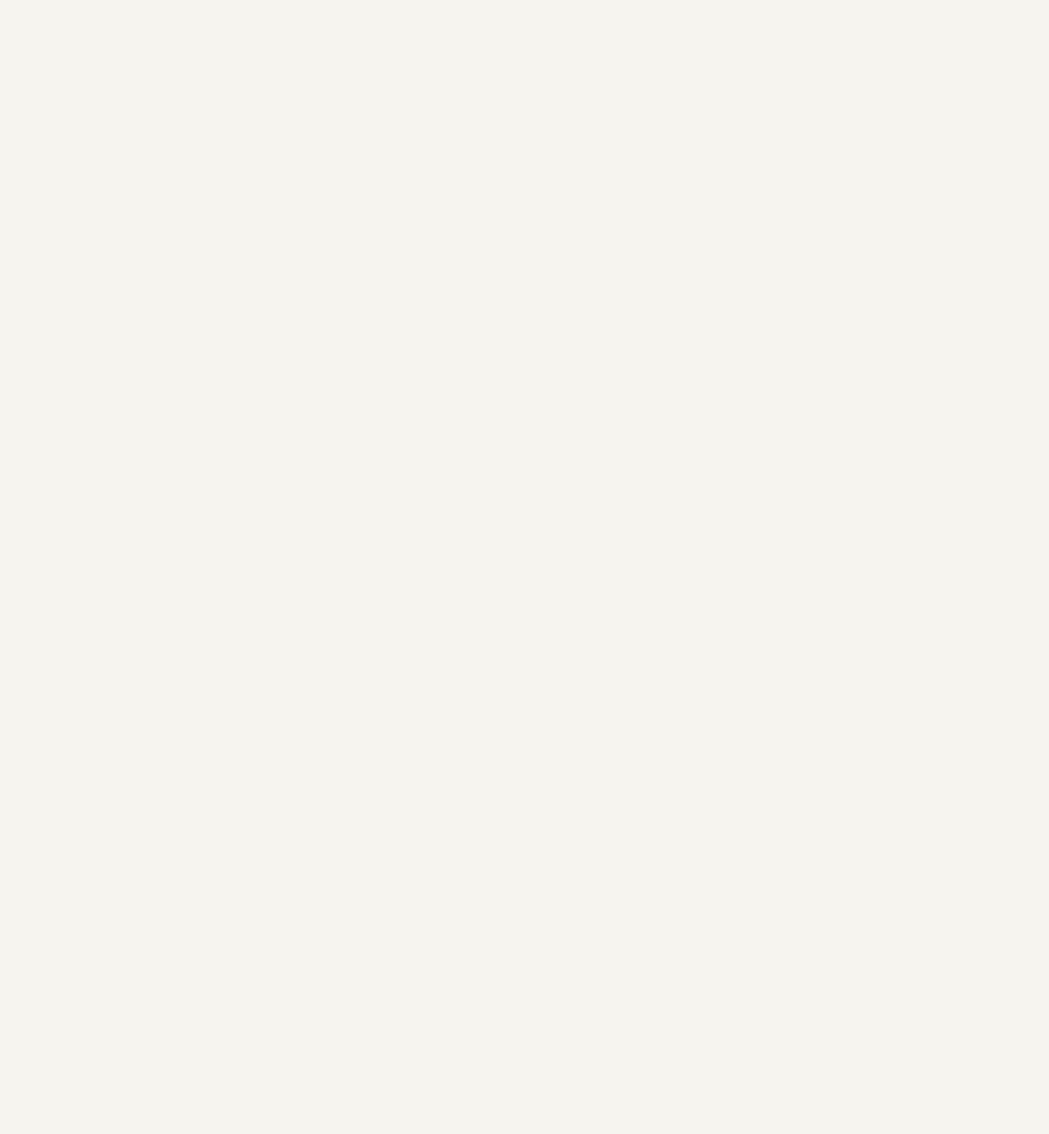
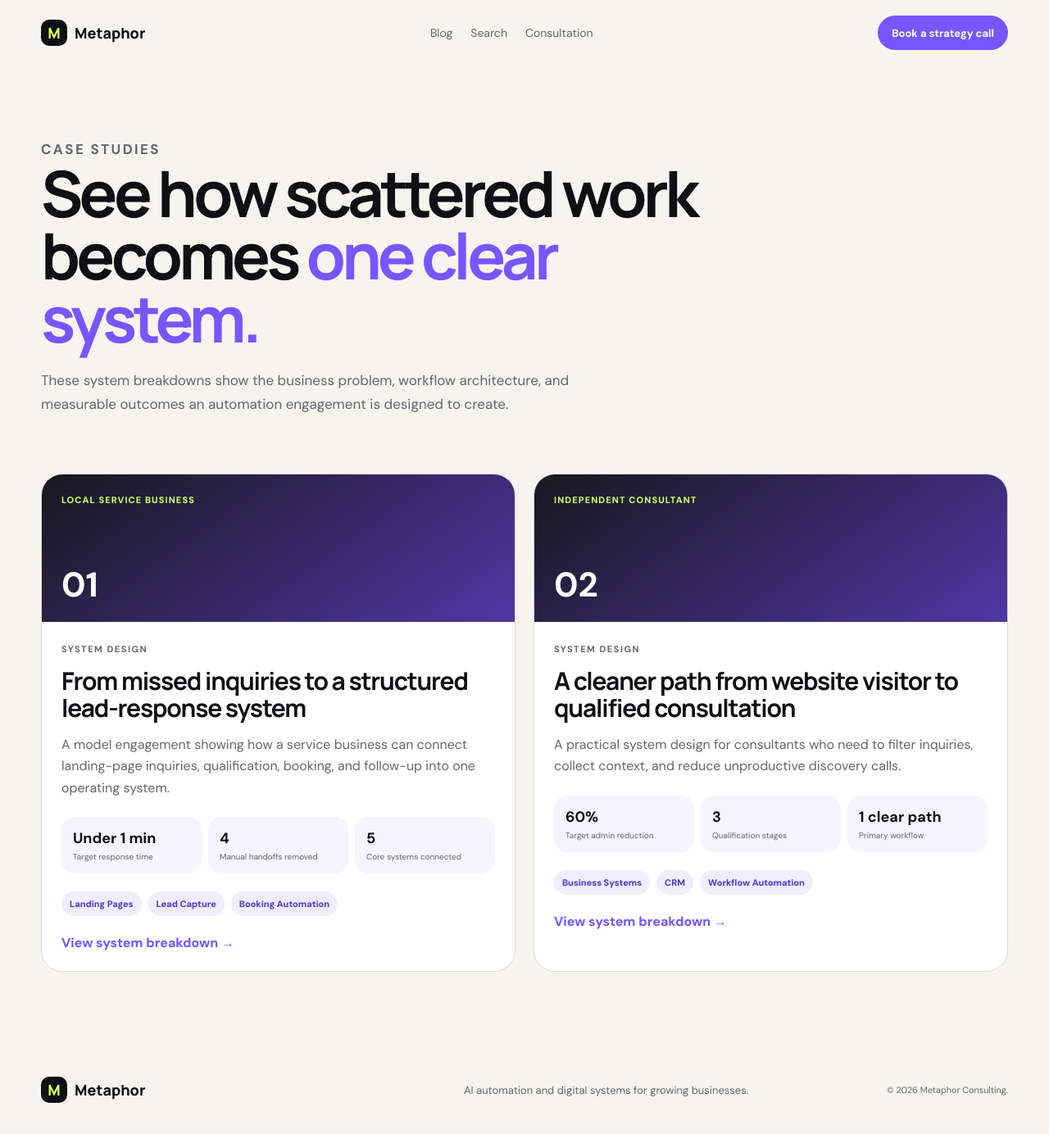
Before and after one commit to cocodev86/Coco1, a Next.js app: page /blog/case-studies in a window 1280 px wide. Before the commit this address had no page. Shown: the top 1384 px of the page at 82% size. Before the commit the page ends 800 px from the top, so only its background shows below. Built offline with nearby package versions, Linux system fonts and the light colour scheme.

Commit message:
Build case studies index

```diff
--- /dev/null
+++ b/app/blog/case-studies/page.tsx
@@ -0,0 +1,66 @@
+import type { Metadata } from "next";
+import Link from "next/link";
+import { caseStudies } from "./data";
+import styles from "./case-studies.module.css";
+
+export const metadata: Metadata = {
+  title: "Automation Case Studies | Metaphor Consulting",
+  description:
+    "Explore practical automation system designs for service businesses and independent consultants.",
+};
+
+export default function CaseStudiesPage() {
+  return (
+    <main className={styles.page}>
+      <nav className={`shell ${styles.nav}`} aria-label="Case studies navigation">
+        <Link className="brand" href="/"><span>M</span>Metaphor</Link>
+        <div className={styles.navLinks}>
+          <Link href="/blog">Blog</Link>
+          <Link href="/blog/search">Search</Link>
+          <Link href="/#booking">Consultation</Link>
+        </div>
+        <Link className="button button-small" href="/#booking">Book a strategy call</Link>
+      </nav>
+
+      <section className={`shell ${styles.hero}`}>
+        <p className="eyebrow">Case studies</p>
+        <h1>See how scattered work becomes <em>one clear system.</em></h1>
+        <p>These system breakdowns show the business problem, workflow architecture, and measurable outcomes an automation engagement is designed to create.</p>
+      </section>
+
+      <section className={`shell ${styles.grid}`}>
+        {caseStudies.map((study, index) => (
+          <article className={styles.card} key={study.slug}>
+            <div className={styles.visual}>
+              <span>{study.clientType}</span>
+              <strong>0{index + 1}</strong>
+            </div>
+            <div className={styles.body}>
+              <p className="eyebrow">System design</p>
+              <h2>{study.title}</h2>
+              <p>{study.summary}</p>
+              <div className={styles.metrics}>
+                {study.outcomes.map((outcome) => (
+                  <div key={outcome.label}>
+                    <b>{outcome.value}</b>
+                    <span>{outcome.label}</span>
+                  </div>
+                ))}
+              </div>
+              <div className={styles.services}>
+                {study.services.map((service) => <span key={service}>{service}</span>)}
+              </div>
+              <Link className={styles.link} href={`/blog/case-studies/${study.slug}`}>View system breakdown →</Link>
+            </div>
+          </article>
+        ))}
+      </section>
+
+      <footer className={`shell ${styles.footer}`}>
+        <Link className="brand" href="/"><span>M</span>Metaphor</Link>
+        <p>AI automation and digital systems for growing businesses.</p>
+        <small>© 2026 Metaphor Consulting.</small>
+      </footer>
+    </main>
+  );
+}
```
